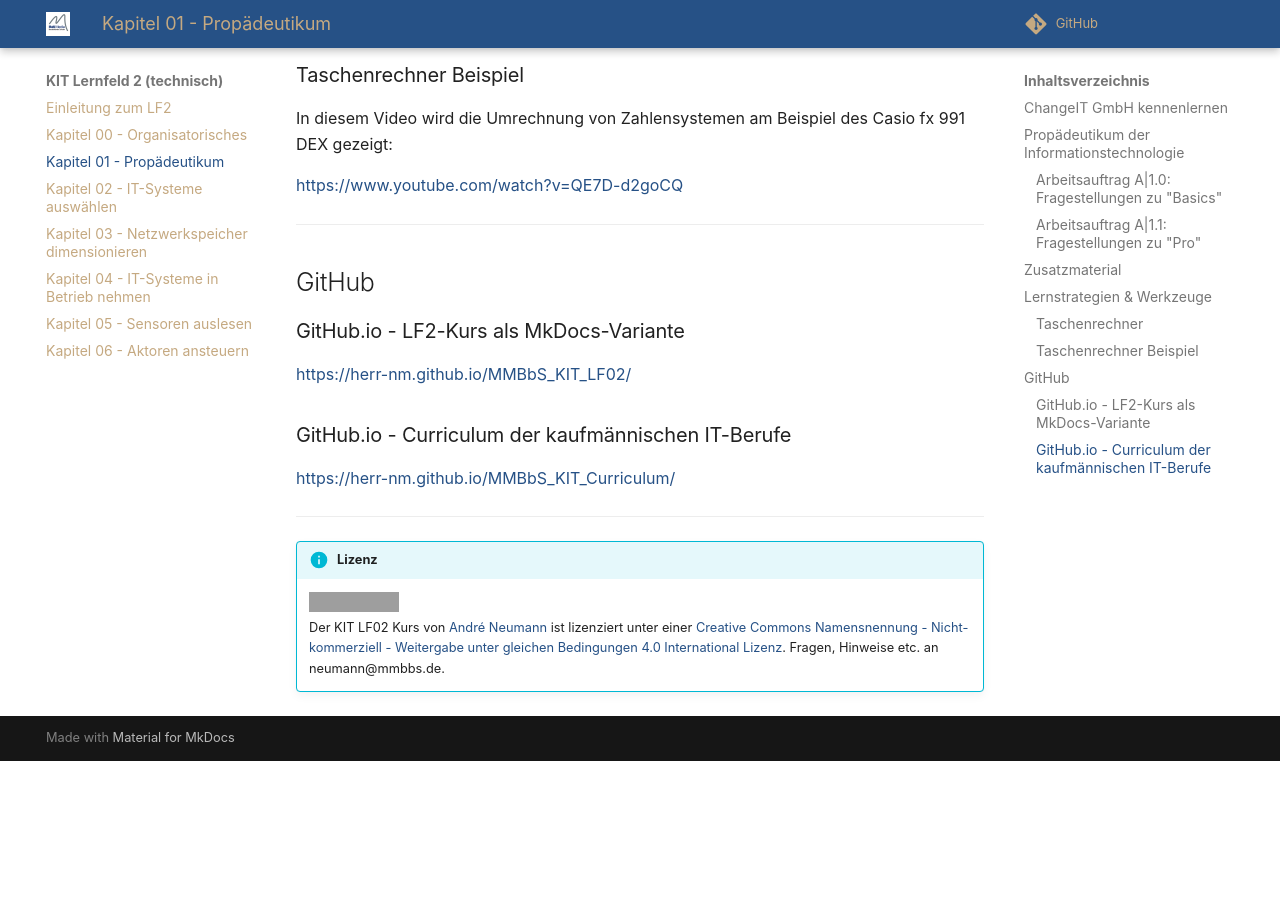
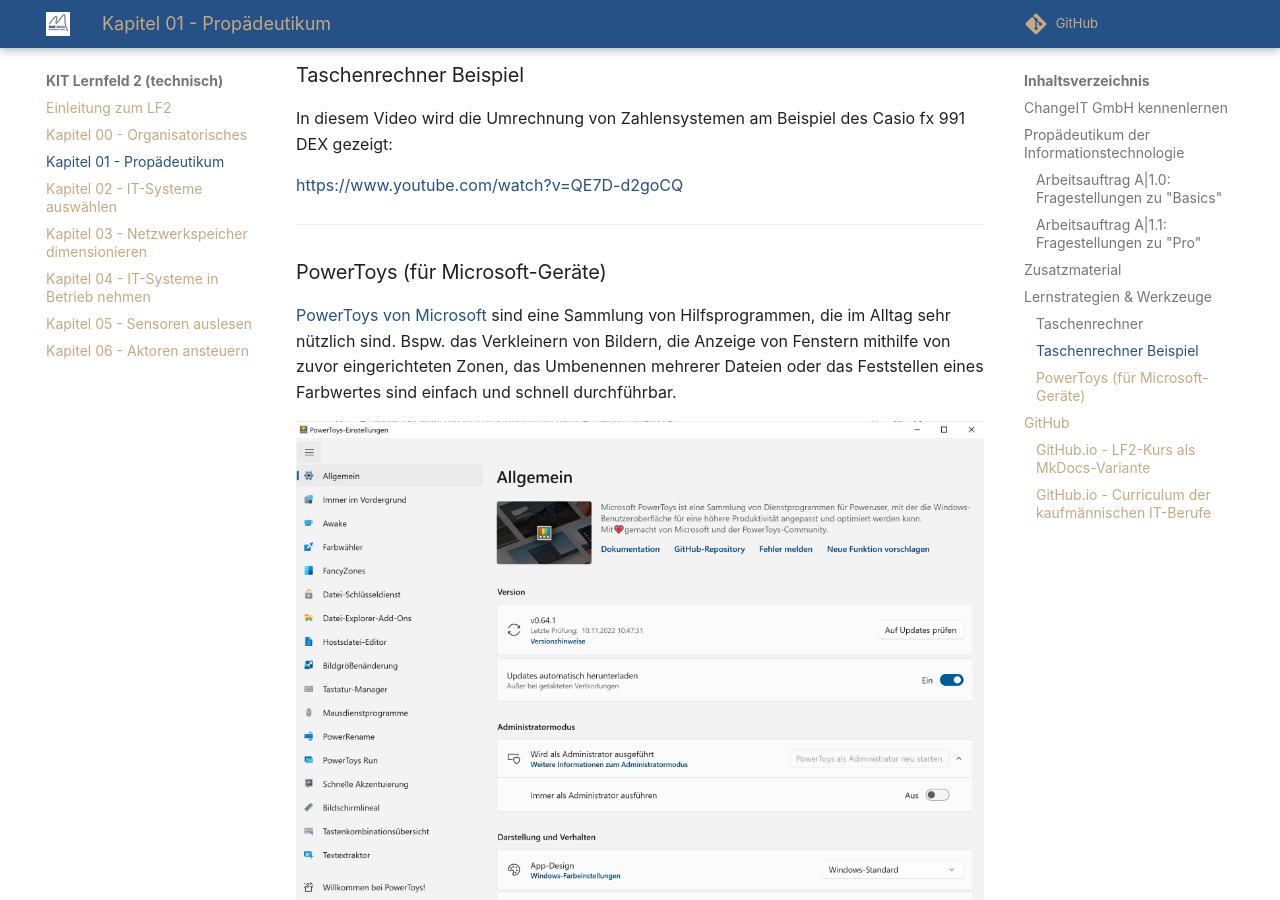
Before and after one commit to herr-nm/MMBbS_KIT_LF02, an MkDocs documentation site: the page built from docs/kapitel_01.md, in a window 1280 px wide and 900 px high, scrolled down 3000 px. Built offline with MkDocs 1.6.1 and Material for MkDocs 9.7.7, drawn with Linux system fonts in a browser that asks for light colours; comment, search, counter and statistics services are not loaded; before the commit the page ends 3761 px from its top, so only the background shows below that; grey boxes are pictures that could not be loaded.

Commit message:
Kap 0 und 1 Tipps eingefügt

```diff
--- a/docs/kapitel_01.md
+++ b/docs/kapitel_01.md
@@ -67,6 +67,14 @@
 [https://www.youtube.com/watch?v=QE7D-d2goCQ](https://www.youtube.com/watch?v=QE7D-d2goCQ)
 
 ---
+
+### PowerToys (für Microsoft-Geräte)
+
+[PowerToys von Microsoft](https://learn.microsoft.com/de-de/windows/powertoys/) sind eine Sammlung von Hilfsprogrammen, die im Alltag sehr nützlich sind. Bspw. das Verkleinern von Bildern, die Anzeige von Fenstern mithilfe von zuvor eingerichteten Zonen, das Umbenennen mehrerer Dateien oder das Feststellen eines Farbwertes sind einfach und schnell durchführbar.
+
+![MS PowerToys](bilder/kap_01_PowerToys.png)
+
+---
 ## GitHub
 
 ### GitHub.io - LF2-Kurs als MkDocs-Variante
```
Also changed, not shown: docs/kapitel_00.md (+25 -3 lines), docs/bilder/kap_00_keepass_tutorial.png (added), docs/bilder/kap_00_keypassxc.png (added), docs/bilder/kap_01_PowerToys.png (renamed from docs/bilder/kap_00_PowerToys.png).
